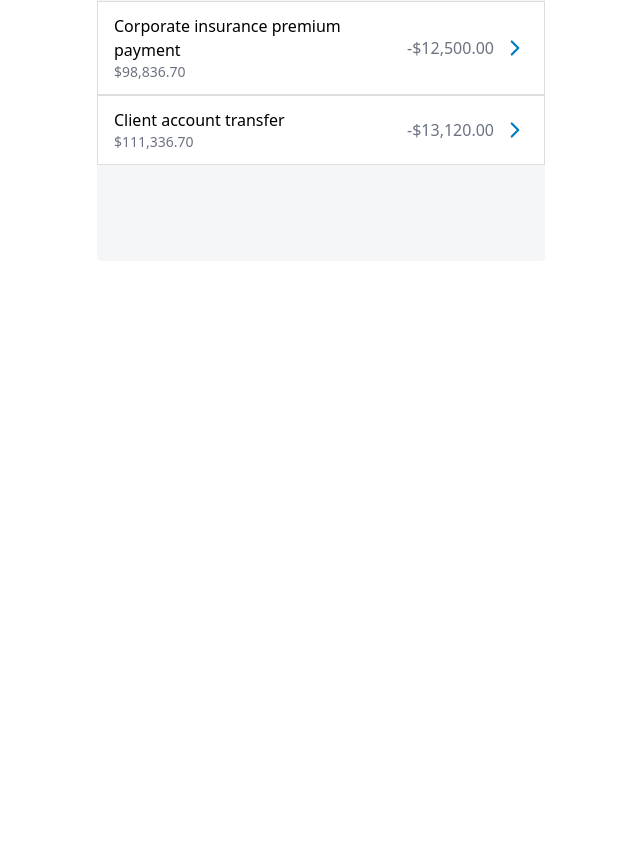
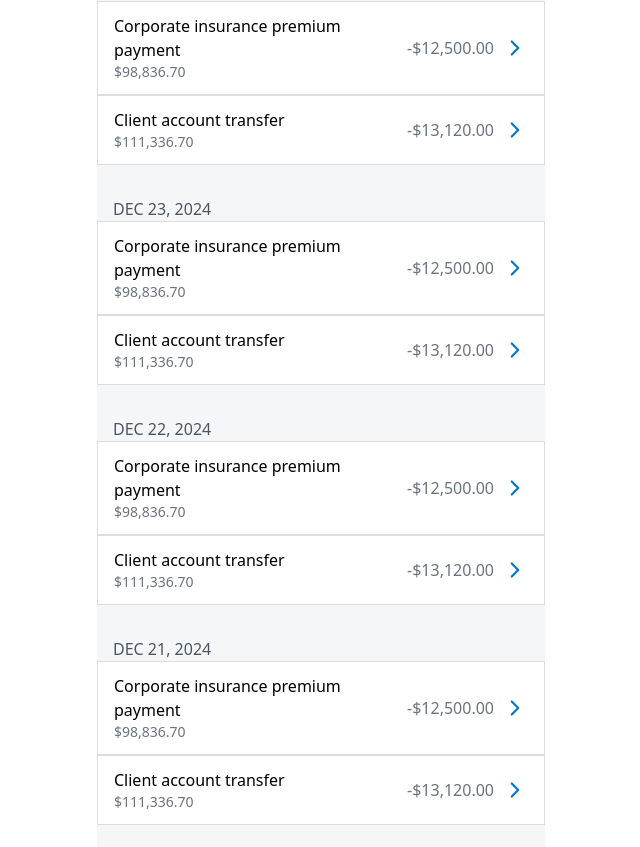
Before and after one commit to dat3011vit/abcccc, a React (Vite) app: page / in a window 1280 px wide. Shown: the part 1874-2721 px from the top of the page, without its empty margins (319-959 px from the left). Before the commit the page ends 2135 px from the top, so only its background shows below. Built offline with nearby package versions, Linux system fonts and the light colour scheme.

Commit message:
Initial commit

```diff
--- a/src/components/TransactionList.tsx
+++ b/src/components/TransactionList.tsx
@@ -96,6 +96,42 @@ const groupedTransactions: GroupedTransactions = {
       balance: "$111,336.70",
     },
   ],
+  "DEC 23, 2024": [
+    {
+      description: "Corporate insurance premium payment",
+      amount: "-$12,500.00",
+      balance: "$98,836.70"
+    },
+    {
+      description: "Client account transfer",
+      amount: "-$13,120.00",
+      balance: "$111,336.70"
+    }
+  ],
+  "DEC 22, 2024": [
+    {
+      description: "Corporate insurance premium payment",
+      amount: "-$12,500.00",
+      balance: "$98,836.70"
+    },
+    {
+      description: "Client account transfer",
+      amount: "-$13,120.00",
+      balance: "$111,336.70"
+    }
+  ],
+  "DEC 21, 2024": [
+    {
+      description: "Corporate insurance premium payment",
+      amount: "-$12,500.00",
+      balance: "$98,836.70"
+    },
+    {
+      description: "Client account transfer",
+      amount: "-$13,120.00",
+      balance: "$111,336.70"
+    }
+  ]
 };
 
 const TransactionList = () => {
```
